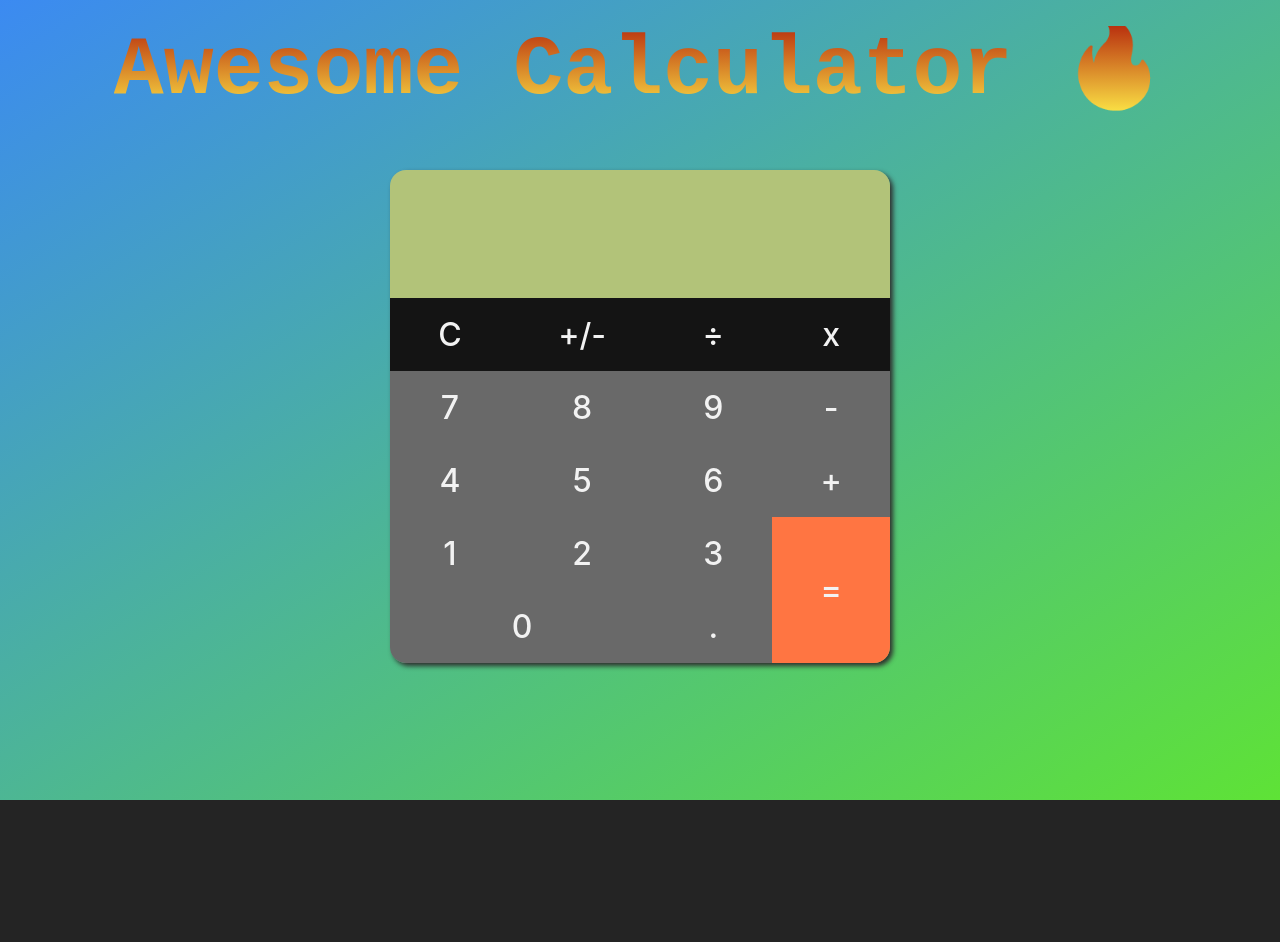
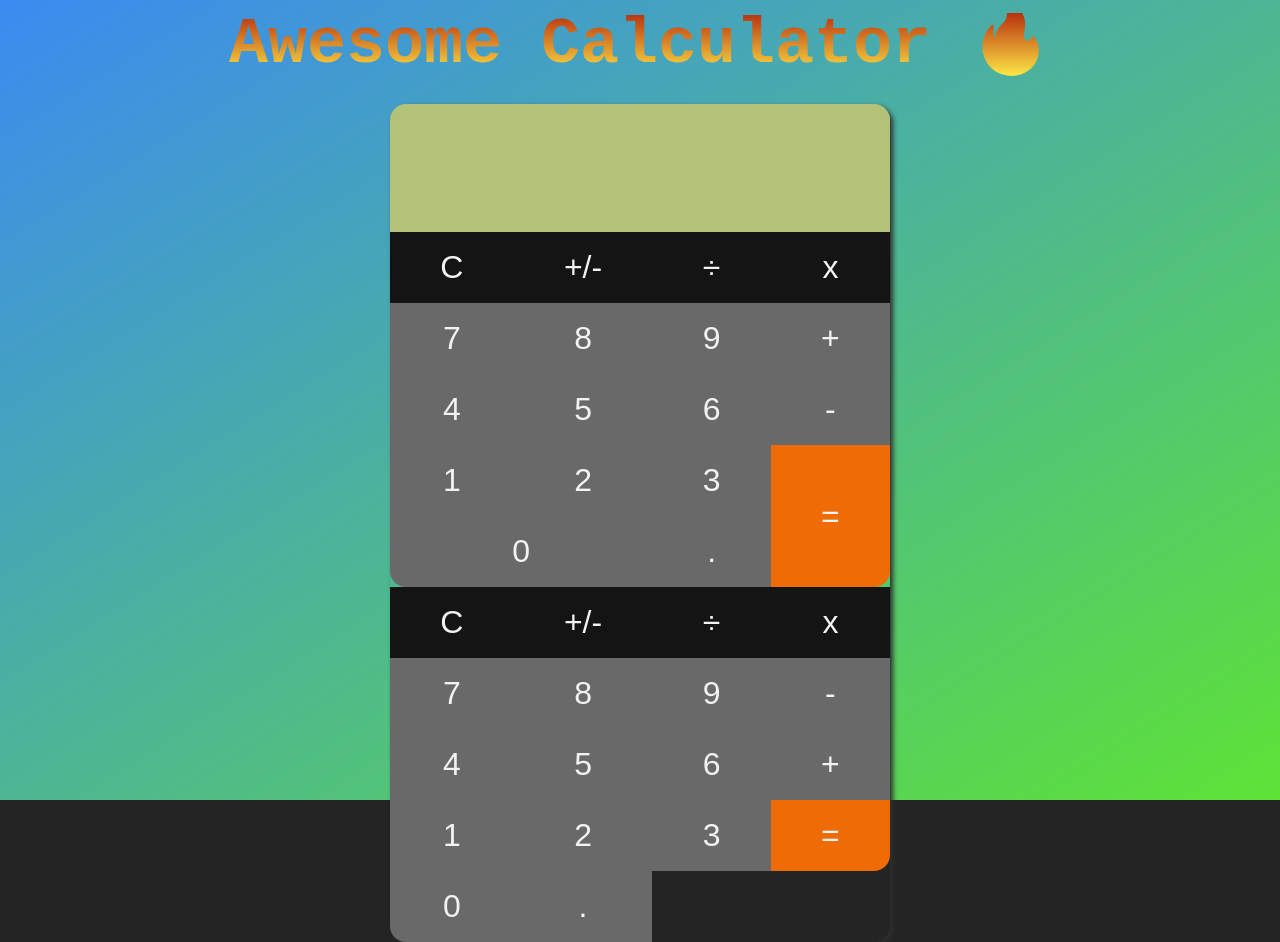
Before and after one commit to edouardmisset/calculator, a React (Vite) app: page / in a window 1280 px wide. Before the commit the page ends 800 px from the top, so only its background shows below. Built offline with nearby package versions, Linux system fonts and the light colour scheme.

Commit message:
--wip-- [skip ci]

```diff
--- a/package.json
+++ b/package.json
@@ -12,7 +12,7 @@
   "dependencies": {
     "react": "^18.2.0",
     "react-dom": "^18.2.0",
-    "styled-component": "^2.8.0"
+    "styled-components": "^6.0.7"
   },
   "devDependencies": {
     "@types/react": "^18.2.15",
--- a/src/App.css
+++ b/src/App.css
@@ -27,38 +27,6 @@
   -webkit-text-size-adjust: 100%;
 }
 
-body {
-  margin: 0;
-  display: flex;
-  place-items: center;
-  min-width: 320px;
-  min-height: 100vh;
-}
-
-h1 {
-  font-size: 3.2em;
-  line-height: 1.1;
-}
-
-button {
-  border-radius: 8px;
-  border: 1px solid transparent;
-  padding: 0.6em 1.2em;
-  font-size: 1em;
-  font-weight: 500;
-  font-family: inherit;
-  background-color: #1a1a1a;
-  cursor: pointer;
-  transition: border-color 0.25s;
-}
-button:hover {
-  border-color: var(--main-color);
-}
-button:focus,
-button:focus-visible {
-  outline: 4px auto -webkit-focus-ring-color;
-}
-
 html,
 body,
 h1,
@@ -68,8 +36,13 @@ h2 {
 }
 
 body {
+  display: flex;
+  justify-content: center;
+  align-items: center;
   background: linear-gradient(to bottom right, var(--blue), var(--dark-green));
+  min-width: 500px;
   height: 100dvh;
+  min-height: 100dvh;
 }
 
 #root {
@@ -79,11 +52,14 @@ body {
   height: 100%;
 }
 
+h1 {
+  font-size: 5em;
+  line-height: 1;
+}
+
 header {
   font-family: monospace;
-  font-size: 2em;
   font-weight: 900;
-  text-align: center;
 
   margin-block-start: 1em;
   margin-block-end: 2em;
@@ -98,61 +74,10 @@ header {
   background-clip: text;
 }
 
-.calculator {
-  margin: auto;
-  display: grid;
-  grid-template-areas:
-    'screen screen screen screen'
-    'screen screen screen screen'
-    'clear inverse divide multiply'
-    'seven eight nine add'
-    'four five six subtract'
-    'one two three equal'
-    'zero zero dot equal';
-  max-width: 500px;
-  border-radius: var(--border-radius);
-}
-
-.screen {
-  border: none;
-  border-start-start-radius: var(--border-radius);
-  border-start-end-radius: var(--border-radius);
-  grid-area: screen;
-  text-align: right;
-  color: var(--black);
-  font-size: 2rem;
-  padding: 2rem;
-  min-height: 4rem;
-  font-family: monospace;
-}
-
-.btn {
-  appearance: none;
-  border-radius: 0;
-  color: var(--white);
-  font-size: 2rem;
-  padding-inline: 0.5rem;
-  padding-block: 1rem;
-}
-
-.equal {
-  grid-area: equal;
-  border-end-end-radius: var(--border-radius);
-}
-
-.zero {
-  grid-area: zero;
-  border-end-start-radius: var(--border-radius);
-}
-
 /* COLORS */
 
 .white {
   background-color: var(--white);
-}
-
-.dark {
-  background-color: var(--dark);
 }
 
 .green {
@@ -170,7 +95,3 @@ header {
 .orange {
   background-color: var(--orange);
 }
-
-.shadow {
-  box-shadow: 3px 3px 5px 0px var(--dark-grey);
-}
--- a/src/App.jsx
+++ b/src/App.jsx
@@ -1,10 +1,32 @@
 import { useEffect, useState } from 'react'
 import './App.css'
 import { calculate, concatenatePreviousValueAndNext } from './helpers'
+import { StyledButton, StyledCalculator, StyledScreen } from './styles'
 
 const initialScreenValue = ''
 const initialFirstNumber = ''
 const initialSecondNumber = ''
+
+const INDEX_TO_WORD = [
+  'zero',
+  'one',
+  'two',
+  'three',
+  'four',
+  'five',
+  'six',
+  'seven',
+  'eight',
+  'nine',
+]
+
+const topRow = new Set(['+/-', 'C', '/', '*'])
+
+const numberButtons = INDEX_TO_WORD.map((text, index) => ({
+  position: text,
+  value: index,
+  text: index,
+}))
 
 function App() {
   const [firstNumber, setFirstNumber] = useState(initialFirstNumber)
@@ -12,6 +34,14 @@ function App() {
   const [isFirstNumberSelected, setIsFirstNumberSelected] = useState(true)
   const [operator, setOperator] = useState()
   const [screenValue, setScreenValue] = useState(initialScreenValue)
+
+  const changeSign = () => {
+    if (isFirstNumberSelected) {
+      setFirstNumber(previousValue => -previousValue)
+    } else {
+      setSecondNumber(previousValue => -previousValue)
+    }
+  }
 
   const handleNumberClick = event => {
     const value = event?.target?.value
@@ -65,142 +95,106 @@ function App() {
     setIsFirstNumberSelected(true)
   }
 
-  const changeSign = () => {
-    if (isFirstNumberSelected) {
-      setFirstNumber(previousValue => -previousValue)
-    } else {
-      setSecondNumber(previousValue => -previousValue)
-    }
-  }
+  const functionButtons = [
+    { position: 'inverse', value: '+/-', text: '+/-', handler: changeSign },
+    { position: 'clear', value: 'C', text: 'C', handler: handleClear },
+    { position: 'divide', value: '/', text: '÷', handler: handleOperatorClick },
+    {
+      position: 'multiply',
+      value: '*',
+      text: 'x',
+      handler: handleOperatorClick,
+    },
+    { position: 'add', value: '+', text: '+', handler: handleOperatorClick },
+    {
+      position: 'subtract',
+      value: '-',
+      text: '-',
+      handler: handleOperatorClick,
+    },
+    { position: 'equal', value: '=', text: '=', handler: handleCalculate },
+    { position: 'dot', value: '.', text: '.', handler: handleNumberClick },
+  ]
+
+  const buttons = [...numberButtons, ...functionButtons]
 
   return (
     <>
       <header>
         <h1>Awesome Calculator 🔥</h1>
       </header>
-      <section className="calculator dark shadow">
-        <input
-          className="screen green"
-          id="screen"
-          value={screenValue}
-          readOnly
-        />
+      <StyledCalculator>
+        <StyledScreen value={screenValue} readOnly />
 
-        <button className="secondary btn black" onClick={handleClear}>
+        {buttons.map(({ value, position, text, handler }) => (
+          <StyledButton
+            isZero={value === 0}
+            isEqual={value === '='}
+            onClick={handler}
+            isTopRow={topRow.has(value)}
+            key={value}
+            position={position}
+            value={value}
+          >
+            {text}
+          </StyledButton>
+        ))}
+
+        <StyledButton isTopRow onClick={handleClear}>
           C
-        </button>
-        <button className="secondary btn black" onClick={changeSign}>
+        </StyledButton>
+        <StyledButton isTopRow onClick={changeSign}>
           +/-
-        </button>
-        <button
-          className="secondary btn black"
-          onClick={handleOperatorClick}
-          value="/"
-        >
+        </StyledButton>
+        <StyledButton isTopRow onClick={handleOperatorClick} value="/">
           ÷
-        </button>
-        <button
-          className="secondary btn black"
-          onClick={handleOperatorClick}
-          value="*"
-        >
+        </StyledButton>
+        <StyledButton isTopRow onClick={handleOperatorClick} value="*">
           x
-        </button>
-        <button
-          className="btn grey"
-          value={7}
-          onClick={handleNumberClick}
-        >
+        </StyledButton>
+        <StyledButton value={7} onClick={handleNumberClick}>
           7
-        </button>
-        <button
-          className="btn grey"
-          value={8}
-          onClick={handleNumberClick}
-        >
+        </StyledButton>
+        <StyledButton value={8} onClick={handleNumberClick}>
           8
-        </button>
-        <button
-          className="btn grey"
-          value={9}
-          onClick={handleNumberClick}
-        >
+        </StyledButton>
+        <StyledButton value={9} onClick={handleNumberClick}>
           9
-        </button>
-        <button
-          className="btn grey"
-          onClick={handleOperatorClick}
-          value="-"
-        >
+        </StyledButton>
+        <StyledButton onClick={handleOperatorClick} value="-">
           -
-        </button>
-        <button
-          className="btn grey"
-          value={4}
-          onClick={handleNumberClick}
-        >
+        </StyledButton>
+        <StyledButton value={4} onClick={handleNumberClick}>
           4
-        </button>
-        <button
-          className="btn grey"
-          value={5}
-          onClick={handleNumberClick}
-        >
+        </StyledButton>
+        <StyledButton value={5} onClick={handleNumberClick}>
           5
-        </button>
-        <button
-          className="btn grey"
-          value={6}
-          onClick={handleNumberClick}
-        >
+        </StyledButton>
+        <StyledButton value={6} onClick={handleNumberClick}>
           6
-        </button>
-        <button
-          className="btn grey"
-          onClick={handleOperatorClick}
-          value="+"
-        >
+        </StyledButton>
+        <StyledButton onClick={handleOperatorClick} value="+">
           +
-        </button>
-        <button
-          className="btn grey"
-          value={1}
-          onClick={handleNumberClick}
-        >
+        </StyledButton>
+        <StyledButton value={1} onClick={handleNumberClick}>
           1
-        </button>
-        <button
-          className="btn grey"
-          value={2}
-          onClick={handleNumberClick}
-        >
+        </StyledButton>
+        <StyledButton value={2} onClick={handleNumberClick}>
           2
-        </button>
-        <button
-          className="btn grey"
-          value={3}
-          onClick={handleNumberClick}
-        >
+        </StyledButton>
+        <StyledButton value={3} onClick={handleNumberClick}>
           3
-        </button>
-        <button className="btn orange equal" onClick={handleCalculate}>
+        </StyledButton>
+        <StyledButton isEqual onClick={handleCalculate}>
           =
-        </button>
-        <button
-          className="btn grey zero"
-          value={0}
-          onClick={handleNumberClick}
-        >
+        </StyledButton>
+        <StyledButton isZero value={0} onClick={handleNumberClick}>
           0
-        </button>
-        <button
-          className="btn grey"
-          value="."
-          onClick={handleNumberClick}
-        >
+        </StyledButton>
+        <StyledButton value="." onClick={handleNumberClick}>
           .
-        </button>
-      </section>
+        </StyledButton>
+      </StyledCalculator>
     </>
   )
 }
--- /dev/null
+++ b/src/styles.js
@@ -0,0 +1,74 @@
+import styled, { css } from 'styled-components'
+
+export const StyledButton = styled.button`
+  ${({
+  isZero,
+  isEqual,
+  isTopRow,
+  position
+}) => css`
+    appearance: none;
+    border: 1px solid transparent;
+    border-radius: 0;
+    color: var(--white);
+    padding-inline: 0.5rem;
+    padding-block: 1rem;
+    font-size: 2em;
+    background-color: #1a1a1a;
+    cursor: pointer;
+    transition: border-color 0.3s;
+    background-color: ${isEqual ? 'var(--main-color)' : isTopRow ? 'var(--black)' : 'var(--grey)'};
+    &:hover {
+      border-color: var(--main-color);
+    }
+    &:focus,
+    :focus-visible {
+      outline: 4px auto -webkit-focus-ring-color;
+    }
+
+    ${isZero
+    ? css`
+          border-end-start-radius: var(--border-radius);
+        `
+    : ''}
+
+    ${isEqual
+    ? css`
+          border-end-end-radius: var(--border-radius);
+          background-color: var(--main-color);
+        `
+    : ''}
+
+    grid-area: ${position};
+`}
+`
+
+export const StyledScreen = styled.input`
+  border: none;
+  border-start-start-radius: var(--border-radius);
+  border-start-end-radius: var(--border-radius);
+  grid-area: screen;
+  text-align: right;
+  color: var(--black);
+  font-size: 2rem;
+  padding: 2rem;
+  min-height: 4rem;
+  font-family: monospace;
+  background-color: var(--green);
+`
+export const StyledCalculator = styled.section`
+  margin: auto;
+  display: grid;
+  grid-template-areas:
+    'screen screen screen screen'
+    'screen screen screen screen'
+    'clear inverse divide multiply'
+    'seven eight nine add'
+    'four five six subtract'
+    'one two three equal'
+    'zero zero dot equal';
+  max-width: 500px;
+  border-radius: var(--border-radius);
+  box-shadow: 3px 3px 5px 0px var(--dark-grey);
+  background-color: var(--dark);
+`
```
Also changed, not shown: 1 other file (tests, documents, lock files or other folders).
